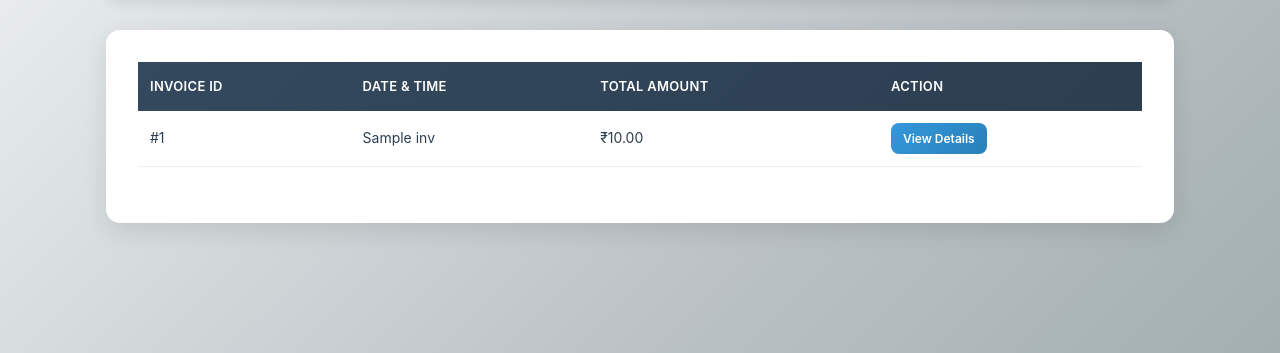
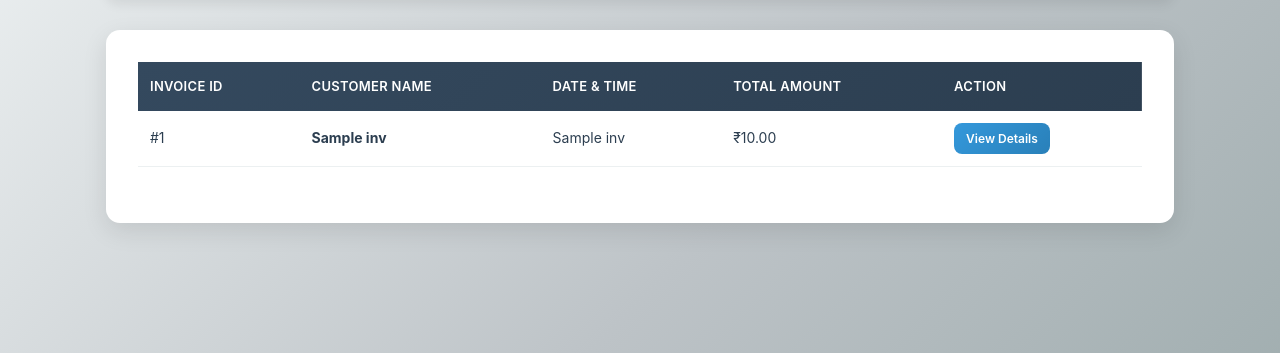
Before and after one commit to utsavmonpara/billing-app, a Flask app: template templates/history.html in a window 1280 px wide. Shown: the part 97-450 px from the top of the page. Run offline with Flask 3, Linux system fonts and the light colour scheme; the template is opened without the code that fills it: most values are stand-ins (such as "Sample title", 1, 10 or a date in 2020).

Commit message:
Update history template to display customer name in invoice list

```diff
--- a/templates/history.html
+++ b/templates/history.html
@@ -18,6 +18,7 @@
                 <thead>
                     <tr>
                         <th>Invoice ID</th>
+                        <th>Customer Name</th>
                         <th>Date & Time</th>
                         <th>Total Amount</th>
                         <th>Action</th>
@@ -27,8 +28,9 @@
                     {% for inv in invoices %}
                     <tr>
                         <td>#{{ inv[0] }}</td>
-                    <td>{{ inv[1] }}</td>
-                    <td>₹{{ "%.2f"|format(inv[2]) }}</td>
+                        <td class="customer-col"><strong>{{ inv[1] }}</strong></td>
+                        <td>{{ inv[2] }}</td>
+                        <td>₹{{ "%.2f"|format(inv[3]) }}</td>
                         <td>
                             <a href="{{ url_for('invoice_detail', invoice_id=inv[0]) }}" class="btn btn-sm primary">
                                 View Details
@@ -37,7 +39,7 @@
                     </tr>
                     {% else %}
                     <tr>
-                    <td colspan="4" style="text-align: center; padding: 20px;">
+                        <td colspan="5" style="text-align: center; padding: 20px;">
                             <p style="color: #999; font-size: 16px;">No invoices yet. <a href="{{ url_for('index') }}">Create one now!</a></p>
                         </td>
                     </tr>
```
Lines whose indentation alone changed are shown as unchanged.
